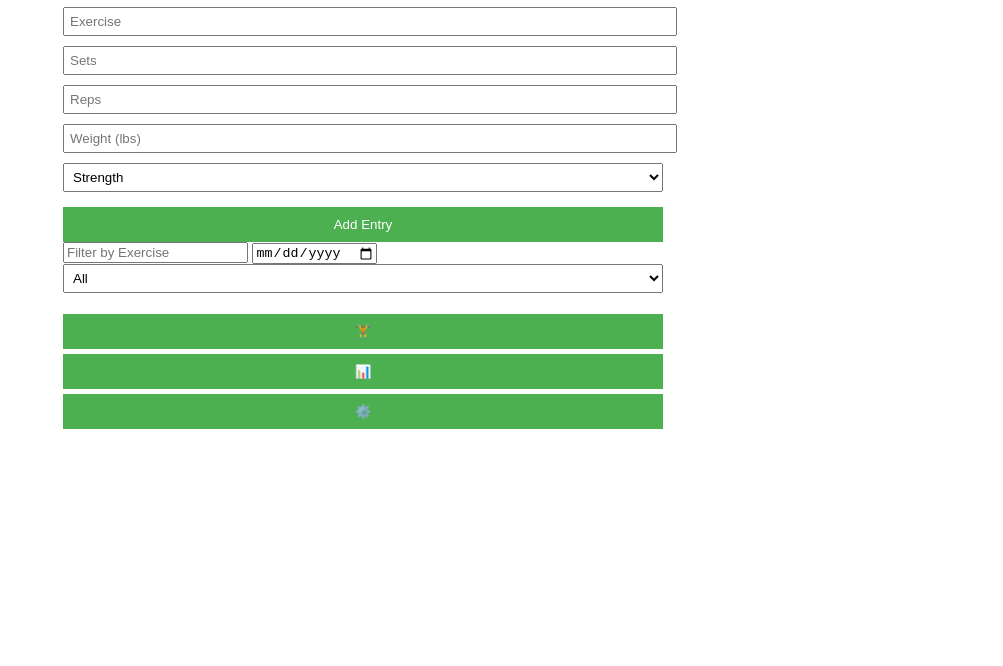
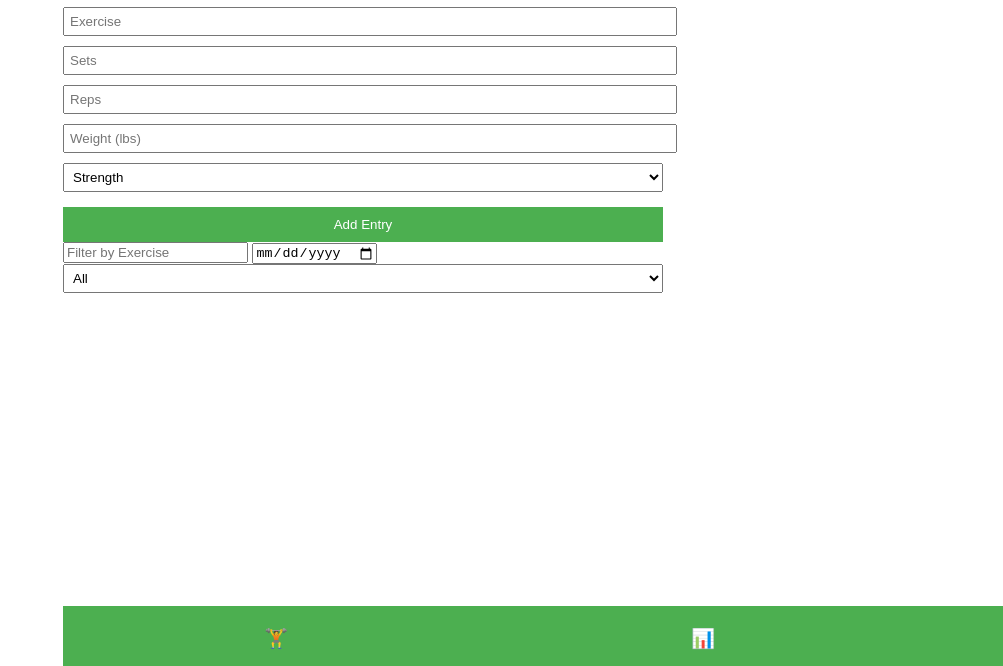
Before and after one commit to hEE2g02na/fitness-logger, a website: page index.html in a window 1280 px wide. Shown: the part 134-800 px from the top of the page, without its empty margins (277-1280 px from the left). Drawn offline with nearby package versions, Linux system fonts and the light colour scheme.

Commit message:
Update style.css

```diff
--- a/style.css
+++ b/style.css
@@ -16,6 +16,7 @@ body {
   padding: 20px;
   max-width: 600px;
   margin: auto;
+  padding-bottom: 80px;
 }
 
 form input, select {
@@ -30,8 +31,13 @@ button {
   margin-top: 5px;
   width: 100%;
   background-color: var(--primary);
-  color: #fff;
+  color: white;
   border: none;
+}
+
+ul {
+  list-style: none;
+  padding: 0;
 }
 
 li {
@@ -39,3 +45,22 @@ li {
   margin-top: 10px;
   padding: 10px;
 }
+
+#navbar {
+  position: fixed;
+  bottom: 0;
+  width: 100%;
+  display: flex;
+  justify-content: space-around;
+  background: var(--primary);
+  z-index: 10;
+}
+
+#navbar button {
+  flex: 1;
+  padding: 1rem;
+  font-size: 1.2rem;
+  color: white;
+  background: transparent;
+  border: none;
+}
```
